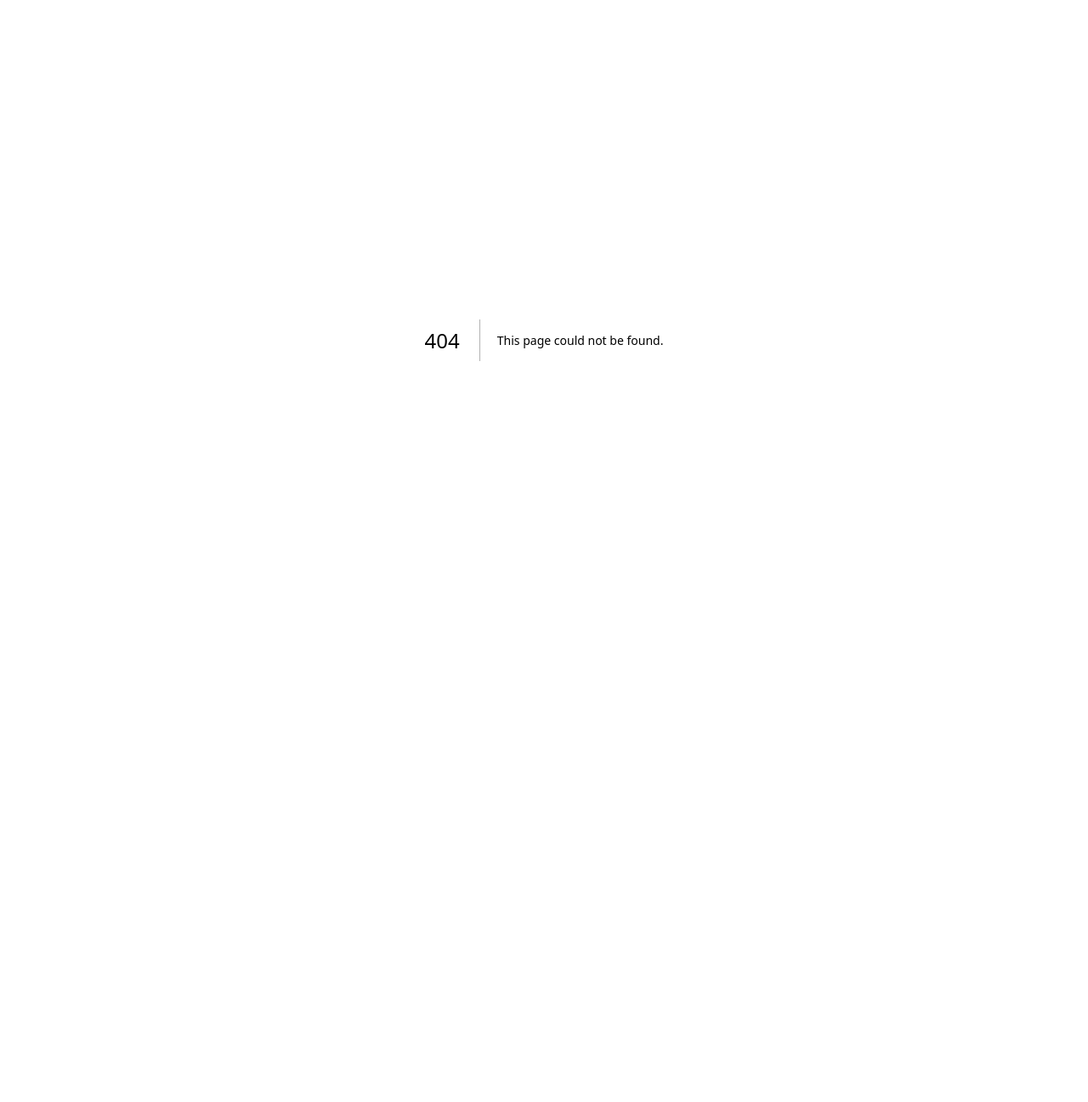
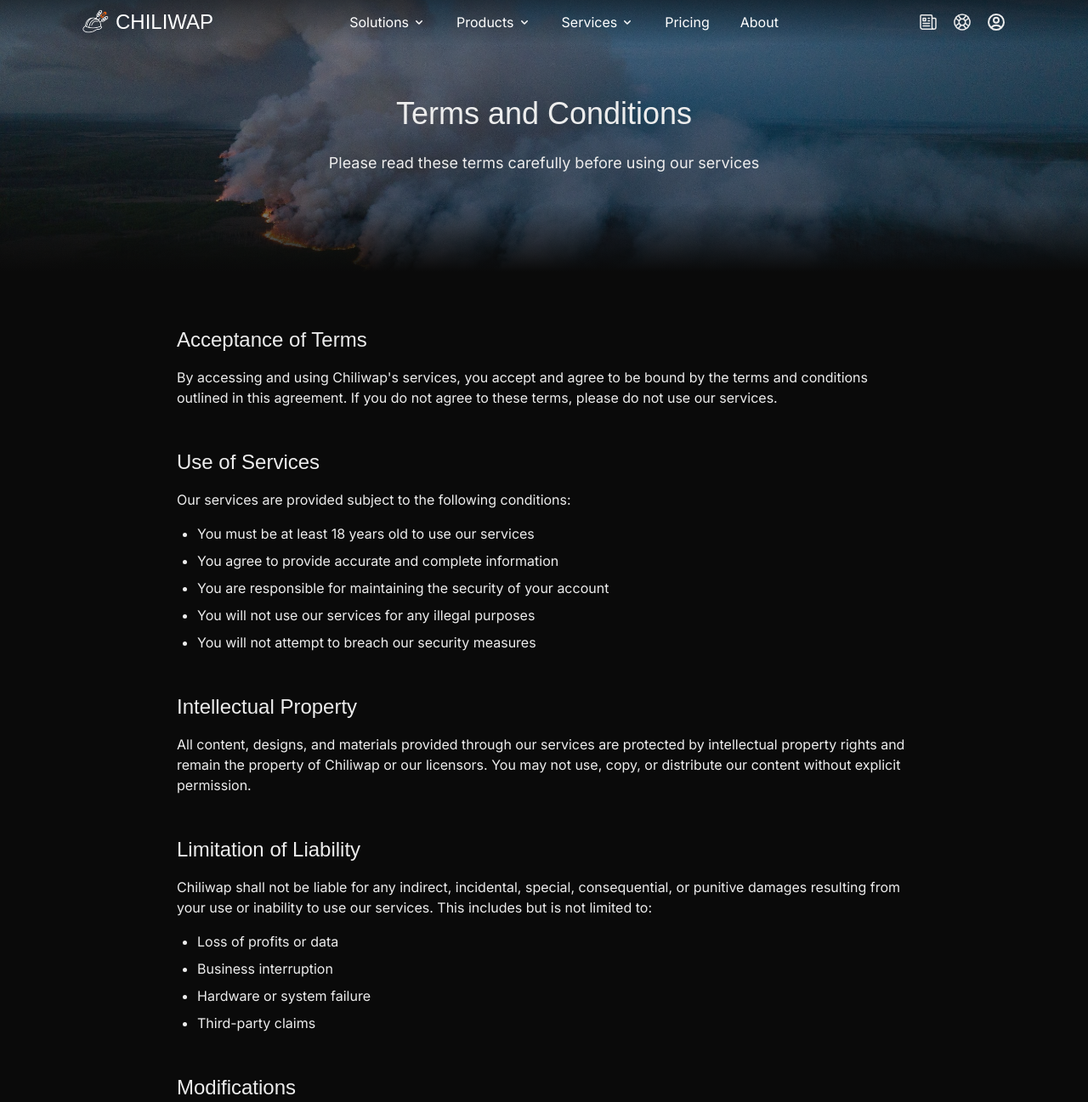
Before and after one commit to chiliwap/landing, a Next.js app: page /terms in a window 1280 px wide. Before the commit this address had no page. Shown: the top 1297 px of the page at 85% size. Before the commit the page ends 800 px from the top, so only its background shows below. Built offline with nearby package versions, Linux system fonts and the light colour scheme; a web font is replaced by a local one.

Commit message:
feat: privacy + terms

```diff
--- /dev/null
+++ b/app/privacy/page.tsx
@@ -0,0 +1,102 @@
+"use client";
+
+import Footer from "@/components/footer";
+import Nav from "@/components/nav";
+
+export default function PrivacyPolicy() {
+  return (
+    <div className="min-h-screen">
+      <Nav />
+
+      <div className="relative w-full min-h-[40vh] px-4 flex items-center justify-center">
+        <img
+          src="/about-hero.jpg"
+          alt="Privacy Policy"
+          className="absolute w-full h-full object-cover"
+        />
+        <div className="absolute inset-0 bg-neutral-900/50"></div>
+        <div className="absolute inset-0 from-75% bg-gradient-to-b from-transparent to-[#0a0a0a]"></div>
+        <header className="z-20 flex flex-col items-center justify-center">
+          <h1 className="text-4xl mb-6 text-center logo-text">
+            Privacy Policy
+          </h1>
+          <p className="text-lg max-w-2xl text-center">
+            Learn how we collect, use, and protect your personal information
+          </p>
+        </header>
+      </div>
+
+      <div className="max-w-4xl mx-auto px-4 py-16">
+        <section className="mb-12">
+          <h2 className="text-2xl mb-4 logo-text">Information We Collect</h2>
+          <p className="mb-4">
+            We collect information that you provide directly to us, including:
+          </p>
+          <ul className="list-disc pl-6 mb-6 space-y-2">
+            <li>Name and contact information</li>
+            <li>Account credentials</li>
+            <li>Payment information</li>
+            <li>Device data and usage statistics</li>
+            <li>Communication preferences</li>
+          </ul>
+        </section>
+
+        <section className="mb-12">
+          <h2 className="text-2xl mb-4 logo-text">
+            How We Use Your Information
+          </h2>
+          <p className="mb-4">We use the collected information to:</p>
+          <ul className="list-disc pl-6 mb-6 space-y-2">
+            <li>Provide and maintain our services</li>
+            <li>Process your transactions</li>
+            <li>Send you important updates and notifications</li>
+            <li>Improve our products and services</li>
+            <li>Comply with legal obligations</li>
+          </ul>
+        </section>
+
+        <section className="mb-12">
+          <h2 className="text-2xl mb-4 logo-text">Data Security</h2>
+          <p className="mb-4">
+            We implement appropriate technical and organizational measures to
+            protect your personal information against unauthorized access,
+            alteration, disclosure, or destruction.
+          </p>
+        </section>
+
+        <section className="mb-12">
+          <h2 className="text-2xl mb-4 logo-text">Your Rights</h2>
+          <p className="mb-4">You have the right to:</p>
+          <ul className="list-disc pl-6 mb-6 space-y-2">
+            <li>Access your personal information</li>
+            <li>Request corrections to your data</li>
+            <li>Request deletion of your data</li>
+            <li>Object to processing of your information</li>
+            <li>Withdraw consent at any time</li>
+          </ul>
+        </section>
+
+        <section className="mb-12">
+          <h2 className="text-2xl mb-4 logo-text">Contact Us</h2>
+          <p className="mb-4">
+            If you have any questions about our Privacy Policy, please contact
+            us at:
+            <br />
+            <a
+              href="mailto:info@chiliwap.com"
+              className="text-blue-400 hover:text-blue-300"
+            >
+              info@chiliwap.com
+            </a>
+          </p>
+        </section>
+
+        <div className="text-sm text-neutral-400">
+          Last updated: July 29, 2025
+        </div>
+      </div>
+
+      <Footer />
+    </div>
+  );
+}
--- /dev/null
+++ b/app/terms/page.tsx
@@ -0,0 +1,111 @@
+"use client";
+
+import Footer from "@/components/footer";
+import Nav from "@/components/nav";
+
+export default function TermsAndConditions() {
+  return (
+    <div className="min-h-screen">
+      <Nav />
+
+      <div className="relative w-full min-h-[40vh] px-4 flex items-center justify-center">
+        <img
+          src="/about-hero.jpg"
+          alt="Terms and Conditions"
+          className="absolute w-full h-full object-cover"
+        />
+        <div className="absolute inset-0 bg-neutral-900/50"></div>
+        <div className="absolute inset-0 from-75% bg-gradient-to-b from-transparent to-[#0a0a0a]"></div>
+        <header className="z-20 flex flex-col items-center justify-center">
+          <h1 className="text-4xl mb-6 text-center logo-text">
+            Terms and Conditions
+          </h1>
+          <p className="text-lg max-w-2xl text-center">
+            Please read these terms carefully before using our services
+          </p>
+        </header>
+      </div>
+
+      <div className="max-w-4xl mx-auto px-4 py-16">
+        <section className="mb-12">
+          <h2 className="text-2xl mb-4 logo-text">Acceptance of Terms</h2>
+          <p className="mb-4">
+            By accessing and using Chiliwap's services, you accept and agree to
+            be bound by the terms and conditions outlined in this agreement. If
+            you do not agree to these terms, please do not use our services.
+          </p>
+        </section>
+
+        <section className="mb-12">
+          <h2 className="text-2xl mb-4 logo-text">Use of Services</h2>
+          <p className="mb-4">
+            Our services are provided subject to the following conditions:
+          </p>
+          <ul className="list-disc pl-6 mb-6 space-y-2">
+            <li>You must be at least 18 years old to use our services</li>
+            <li>You agree to provide accurate and complete information</li>
+            <li>
+              You are responsible for maintaining the security of your account
+            </li>
+            <li>You will not use our services for any illegal purposes</li>
+            <li>You will not attempt to breach our security measures</li>
+          </ul>
+        </section>
+
+        <section className="mb-12">
+          <h2 className="text-2xl mb-4 logo-text">Intellectual Property</h2>
+          <p className="mb-4">
+            All content, designs, and materials provided through our services
+            are protected by intellectual property rights and remain the
+            property of Chiliwap or our licensors. You may not use, copy, or
+            distribute our content without explicit permission.
+          </p>
+        </section>
+
+        <section className="mb-12">
+          <h2 className="text-2xl mb-4 logo-text">Limitation of Liability</h2>
+          <p className="mb-4">
+            Chiliwap shall not be liable for any indirect, incidental, special,
+            consequential, or punitive damages resulting from your use or
+            inability to use our services. This includes but is not limited to:
+          </p>
+          <ul className="list-disc pl-6 mb-6 space-y-2">
+            <li>Loss of profits or data</li>
+            <li>Business interruption</li>
+            <li>Hardware or system failure</li>
+            <li>Third-party claims</li>
+          </ul>
+        </section>
+
+        <section className="mb-12">
+          <h2 className="text-2xl mb-4 logo-text">Modifications</h2>
+          <p className="mb-4">
+            We reserve the right to modify these terms at any time. Changes will
+            be effective immediately upon posting to our website. Your continued
+            use of our services constitutes acceptance of any modifications.
+          </p>
+        </section>
+
+        <section className="mb-12">
+          <h2 className="text-2xl mb-4 logo-text">Contact Information</h2>
+          <p className="mb-4">
+            For any questions regarding these terms, please contact us at:
+            <br />
+            <a
+              href="mailto:info@chiliwap.com"
+              className="text-blue-400 hover:text-blue-300"
+            >
+              info@chiliwap.com
+            </a>
+          </p>
+        </section>
+
+        <div className="text-sm text-neutral-400">
+          Last updated: July 29, 2025
+        </div>
+      </div>
+
+      <Footer />
+    </div>
+  );
+}
```
